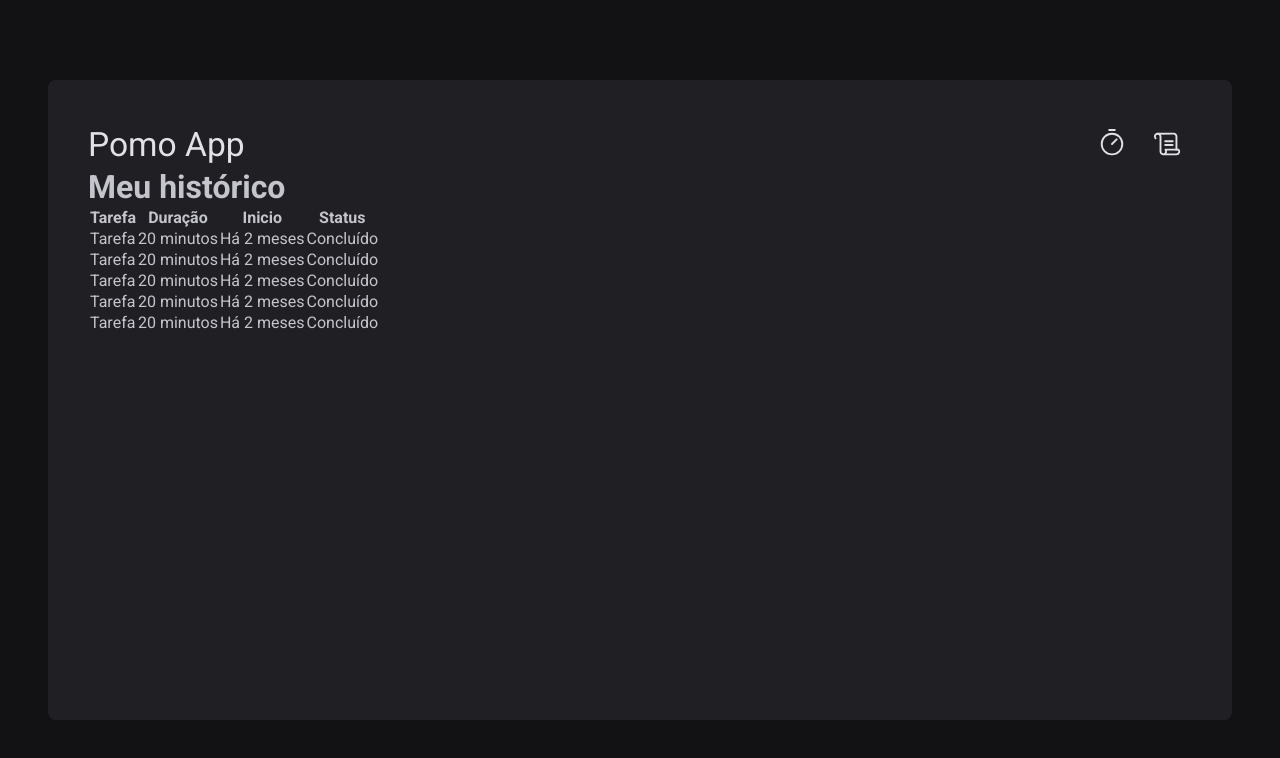
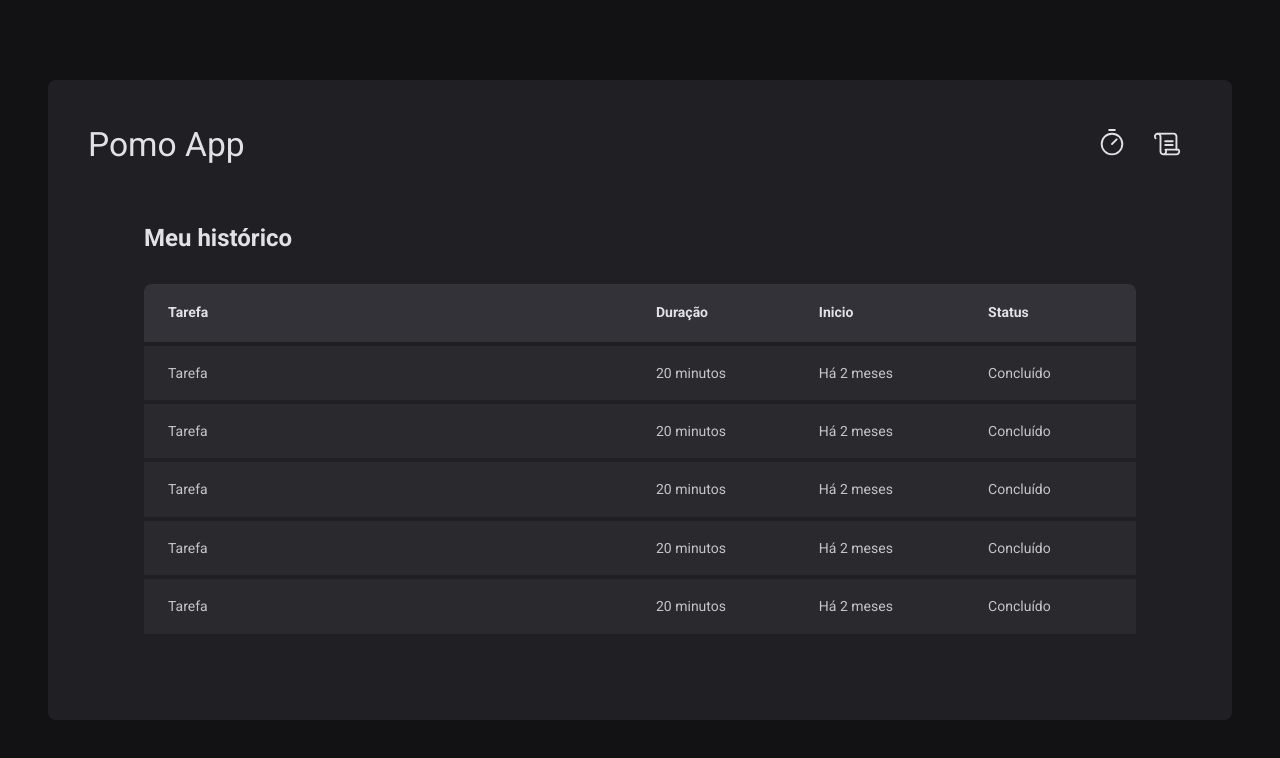
Before and after one commit to felipenobrg/pomodoro-app-react, a React (Vite) app: page /history in a window 1280 px wide. Shown: the top 758 px of the page. Built offline with nearby package versions, Linux system fonts and the light colour scheme.

Commit message:
styling table

```diff
--- a/src/pages/History/style.ts
+++ b/src/pages/History/style.ts
@@ -1,5 +1,62 @@
 import { styled } from 'styled-components'
 
-export const HistoryContainer = styled.main``
+export const HistoryContainer = styled.main`
+  flex: 1;
+  padding: 3.5rem;
 
-export const HistoryList = styled.div``
+  display: flex;
+  flex-direction: column;
+
+  h1 {
+    font-size: 1.5rem;
+    color: ${(props) => props.theme['gray-100']};
+  }
+`
+
+export const HistoryList = styled.div`
+  flex: 1;
+  overflow: auto;
+  margin-top: 2rem;
+
+  table {
+    width: 100%;
+    border-collapse: collapse;
+    min-width: 600px;
+  }
+
+  th {
+    background: ${(props) => props.theme['gray-600']};
+    padding: 1rem;
+    text-align: left;
+    color: ${(props) => props.theme['gray-100']};
+    font-size: 0.875rem;
+    line-height: 1.6rem;
+
+    &:first-child {
+      border-top-left-radius: 8px;
+      padding-left: 1.5rem;
+    }
+
+    &:last-child {
+      border-top-right-radius: 8px;
+      padding-right: 1.5rem;
+    }
+  }
+
+  td {
+    background: ${(props) => props.theme['gray-700']};
+    border-top: 4px solid ${(props) => props.theme['gray-800']};
+    padding: 1rem;
+    font-size: 0.875rem;
+    line-height: 1.6;
+
+    &:first-child {
+      width: 50%;
+      padding-left: 1.5rem;
+    }
+
+    &:last-child {
+      padding-right: 1.5rem;
+    }
+  }
+`
```
